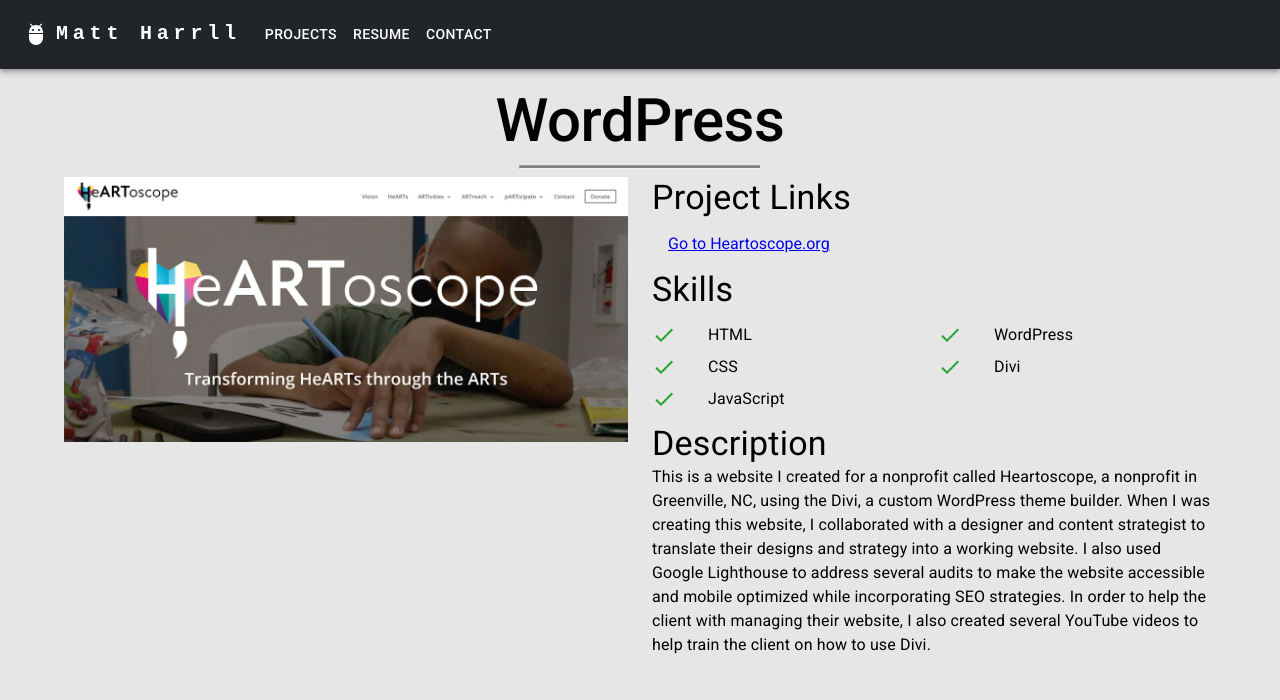
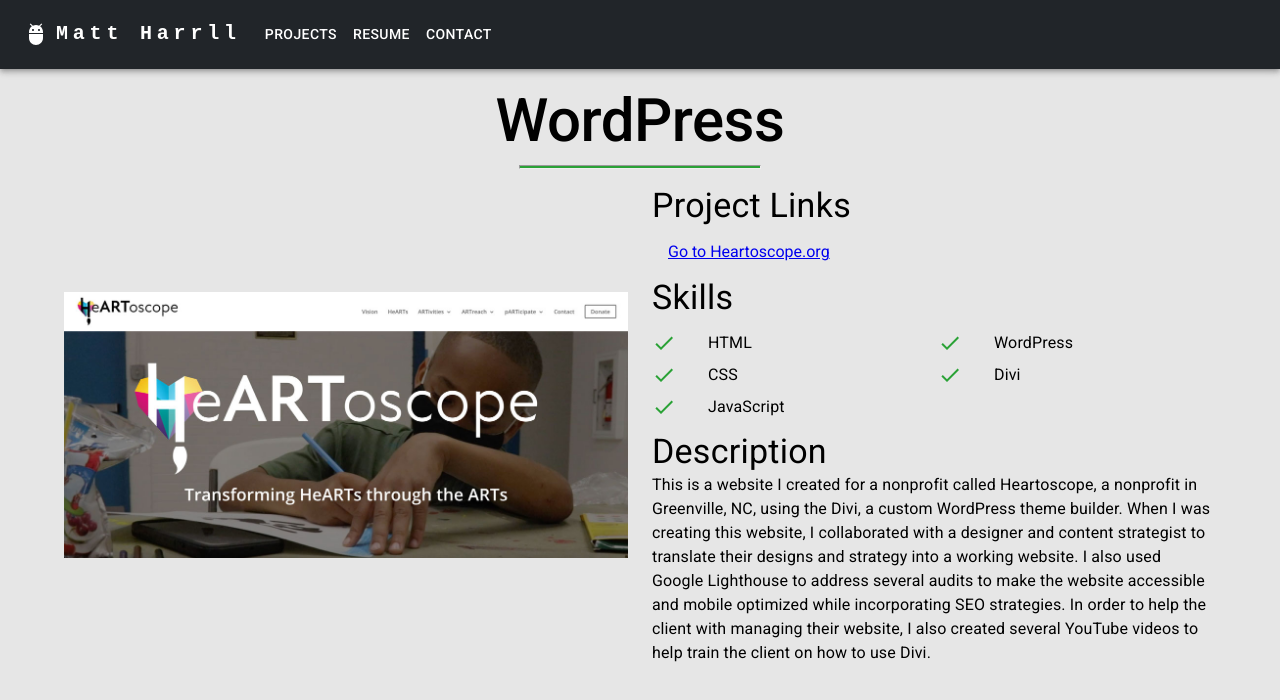
Before and after one commit to matt-harrell/matt-harrell.github.io, a React (Create React App) app: page /wordpress in a window 1280 px wide. Shown: the top 700 px of the page. Built offline with nearby package versions, Linux system fonts and the light colour scheme.

Commit message:
make image center

```diff
--- a/src/components/ProjectIntro/ProjectIntroComp.tsx
+++ b/src/components/ProjectIntro/ProjectIntroComp.tsx
@@ -25,9 +25,9 @@
             <hr className='greenBorder'></hr>
             <Grid container spacing={{ xs: 2, md: 3 }}>
 
-                <Grid item xs={12} md={6}>
+                <Grid item xs={12} md={6} sx={{display:"flex"}}>
                     <img
-                        className='img'
+                        className='img projectImg'
                         src={`assets/images/projects/${props.imagePath}/${props.image}`}
                         alt=""
                     />
@@ -38,36 +38,6 @@
                     <Typography variant='h4' component='h2'>
                         Skills
                     </Typography>
-                    {/* <Grid container spacing={{xs:1}}>
-                        <Grid item xs={6}>
-                            <List>
-                                {skillsFirstHalf.map((skill,index) => {
-                                    return(
-                                        <ListItem key={index} sx={{padding:0}}>
-                                            <ListItemIcon>
-                                                <DoneIcon color='secondary'/>
-                                            </ListItemIcon>
-                                            <ListItemText primary={skill} sx={{color:"black"}}/>
-                                        </ListItem>
-                                    )
-                                })}
-                            </List>
-                        </Grid>
-                        <Grid item xs={6}>
-                            <List>
-                                {skillsSecondHalf.map((skill,index) => {
-                                    return(
-                                        <ListItem key={index} sx={{padding:0}}>
-                                            <ListItemIcon>
-                                                <DoneIcon color='secondary'/>
-                                            </ListItemIcon>
-                                            <ListItemText primary={skill} sx={{color:"black"}}/>
-                                        </ListItem>
-                                    )
-                                })}
-                            </List>
-                        </Grid>
-                    </Grid> */}
                     {props.skillsElement}
                     <Typography variant='h4' component='h2'>
                         Description
--- a/src/index.css
+++ b/src/index.css
@@ -1,3 +1,7 @@
+:root{
+  --secondary:#2aa236;
+}
+
 body{
   font-family: 'Roboto', sans-serif;
   margin: 0;
@@ -6,6 +10,10 @@
 .img{
   max-width: 100%;
   height: auto;
+}
+
+.projectImg{
+  margin: auto 0;
 }
 
 .ProductCardIMG {
@@ -21,8 +29,9 @@
 .greenBorder{
   height:2px;
   width: 15rem;
-  color:gray;
-  background-color:gray
+  margin: .5em auto 1em;
+  color:var(--secondary);
+  background-color:var(--secondary)
 }
 
 
```
